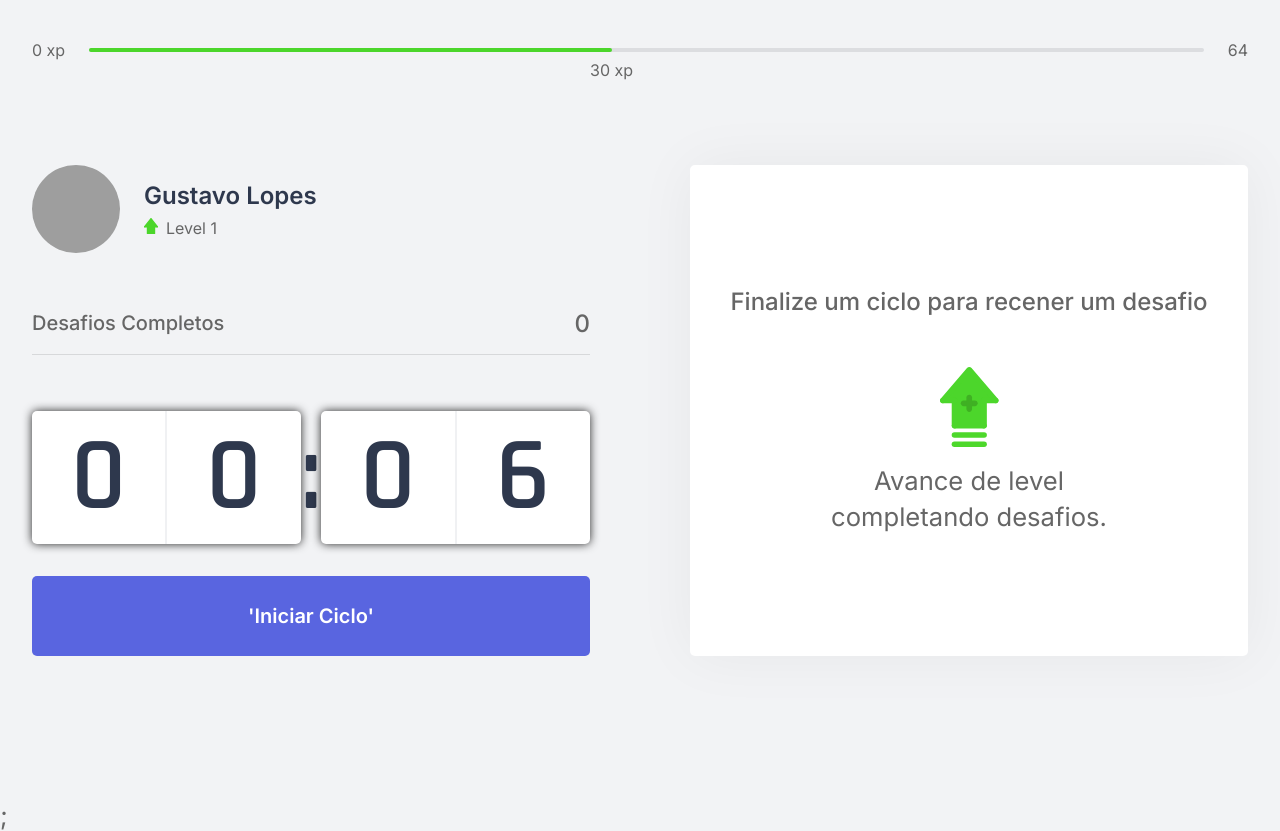
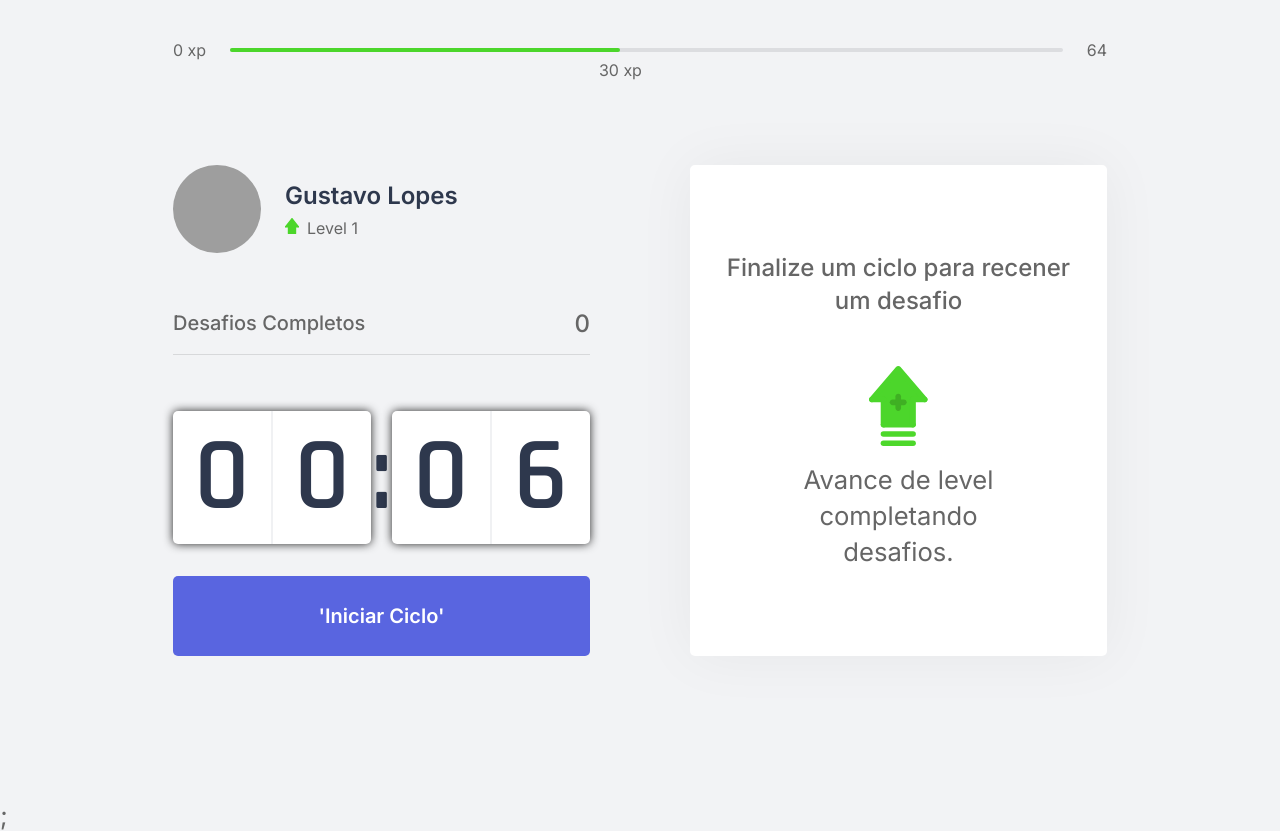
Before and after one commit to gustavolopesv3/moveit, a Next.js app: page / in a window 1280 px wide. Built offline with nearby package versions, Linux system fonts and the light colour scheme; grey boxes are pictures that could not be loaded.

Commit message:
ajust css max-width

```diff
--- a/src/styles/pages/Home.module.css
+++ b/src/styles/pages/Home.module.css
@@ -1,6 +1,6 @@
 .container {
   height: 100vh;
-  min-width: 992px;
+  max-width: 998px;
   margin: 0 auto;
   padding: 2.5rem 2rem;
 
```
